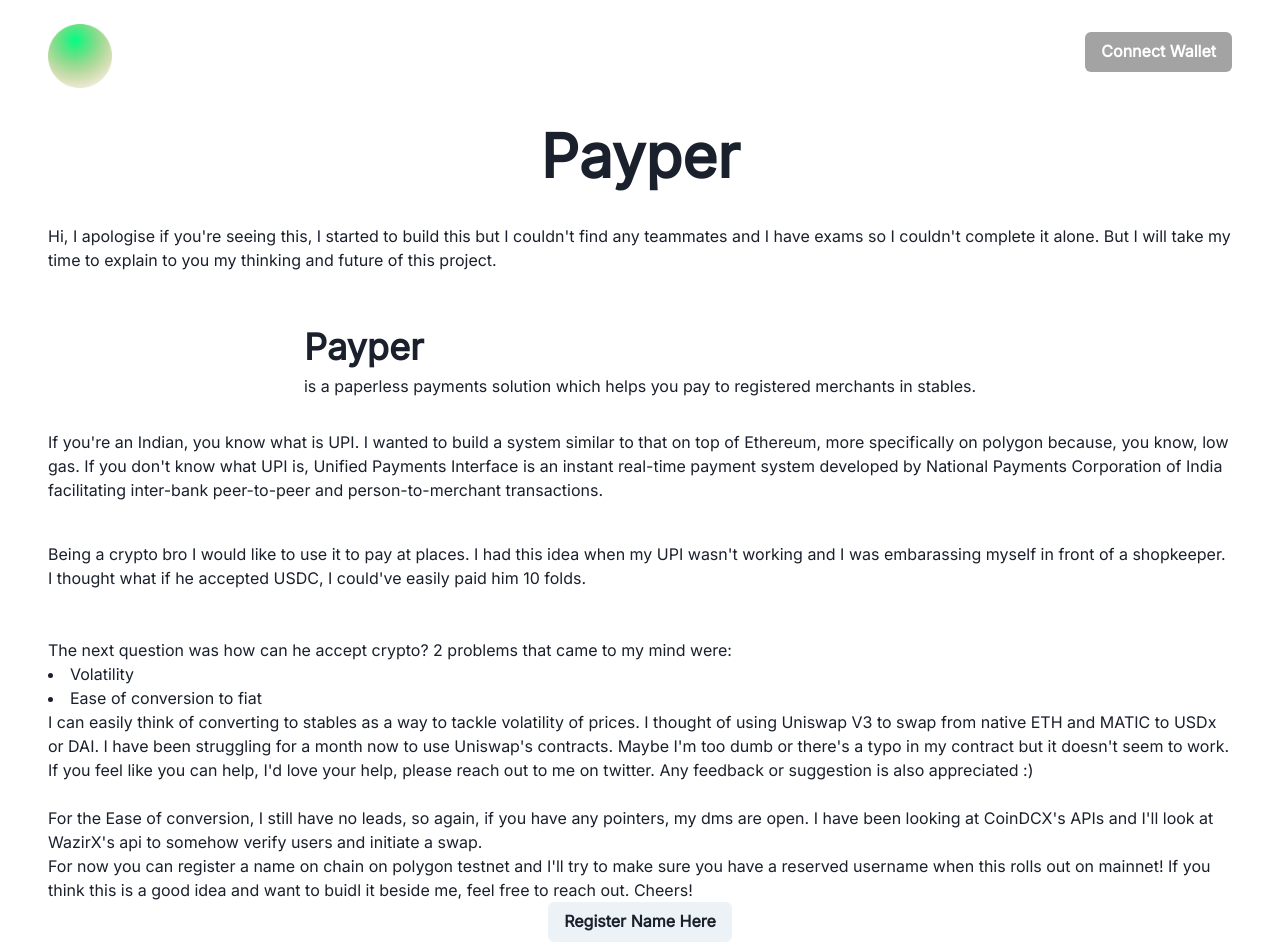
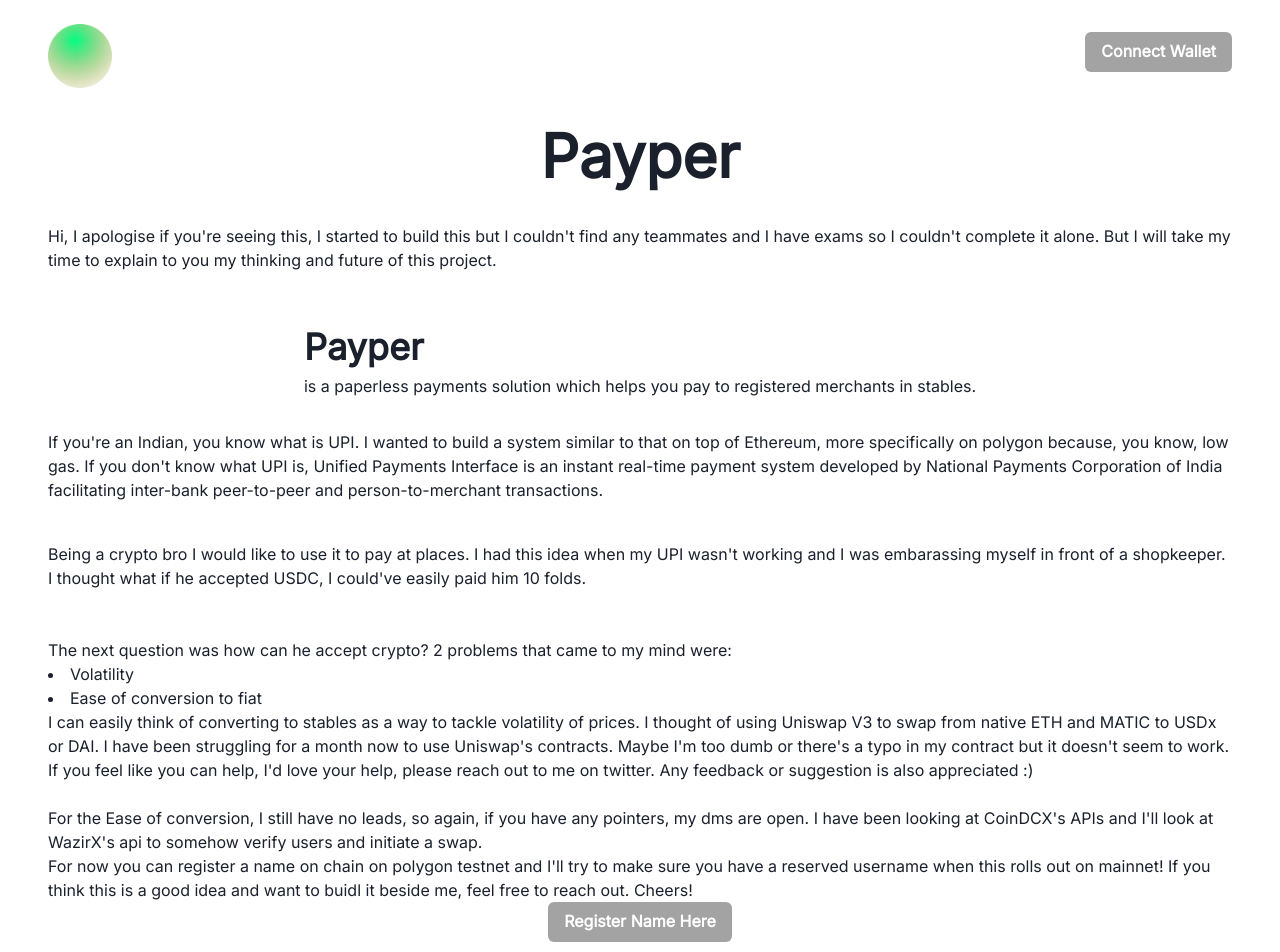
Before and after one commit to dawksh/payper, a Next.js app: page / in a window 1280 px wide. Shown: the top 952 px of the page. Built offline with nearby package versions, Linux system fonts and the light colour scheme; what web3modal would draw is missing.

Commit message:
fix: change button color for accessibility ⚡

```diff
--- a/pages/index.tsx
+++ b/pages/index.tsx
@@ -69,7 +69,7 @@ const Home: NextPage = () => {
 			try to make sure you have a reserved username when this rolls out on
 			mainnet! If you think this is a good idea and want to buidl it
 			beside me, feel free to reach out. Cheers!
-			<Button>
+			<Button colorScheme={"blackAlpha"}>
 				<Link href={"/register"}> Register Name Here</Link>
 			</Button>
 		</Flex>
```
